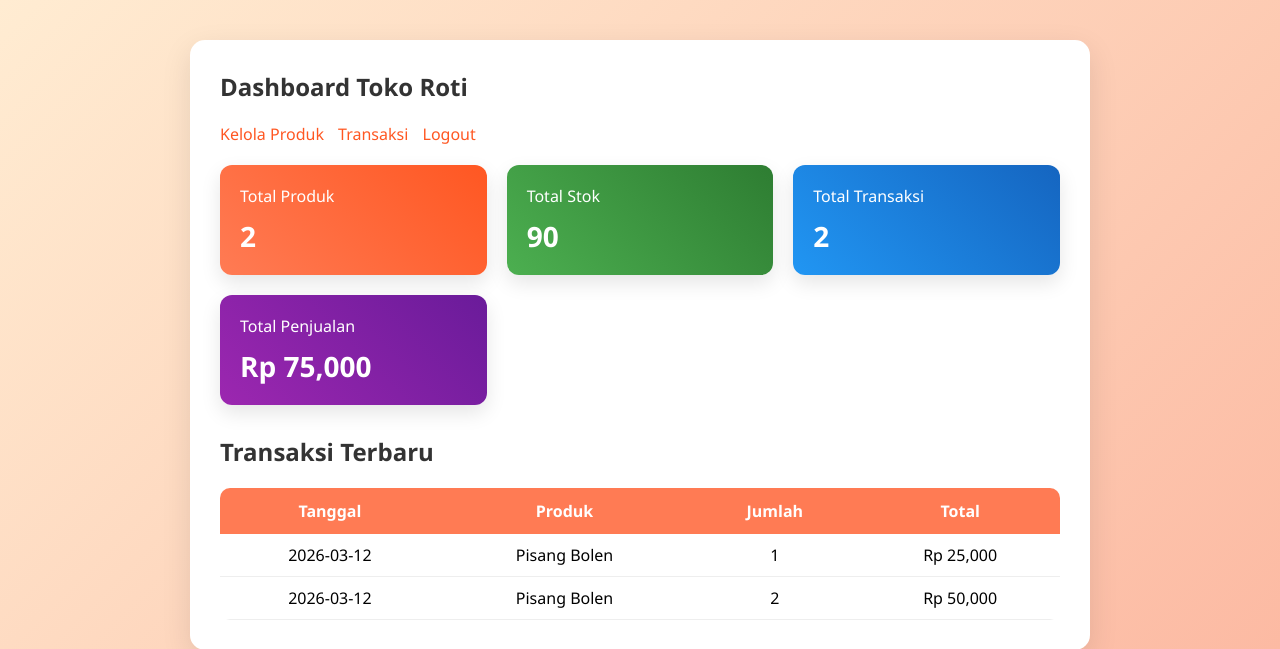
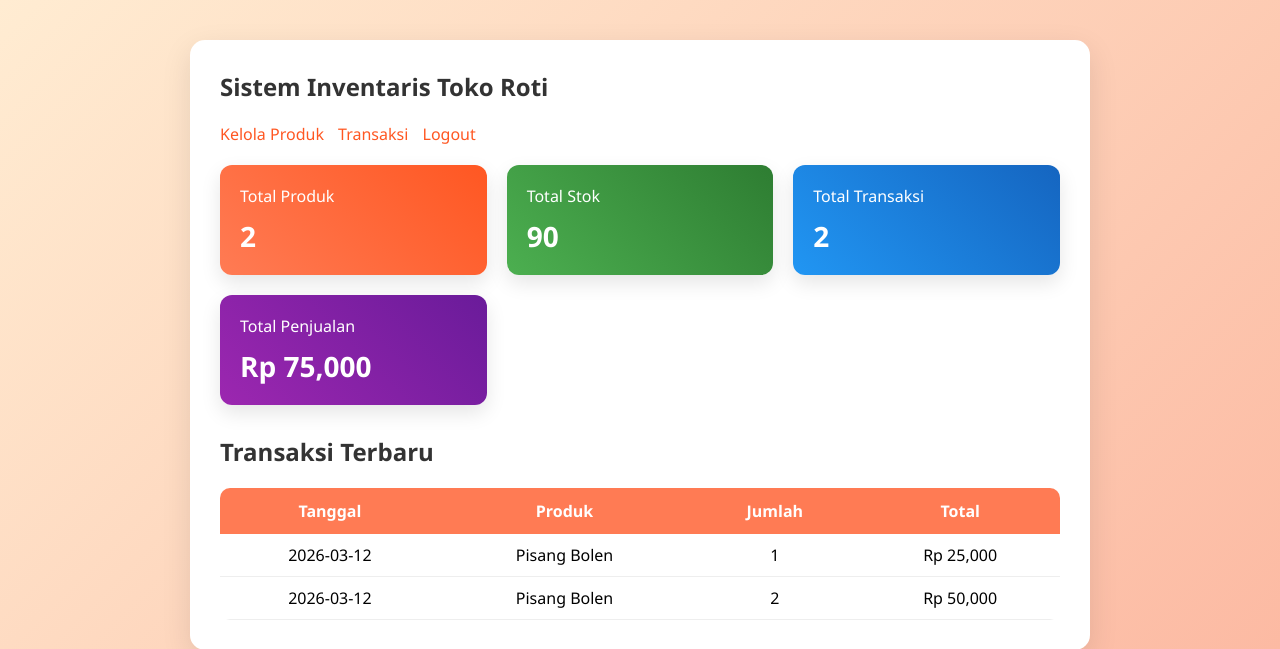
Before and after one commit to raflyhandika/toko_roti, a PHP site: page /dashboard.php in a window 1280 px wide. Shown: the top 649 px of the page. Run offline with PHP 8.4, Linux system fonts and the light colour scheme; a user stored in the database is signed in; data comes from the database, SQL or seed files in the repository.

Commit message:
Update File

```diff
--- a/dashboard.php
+++ b/dashboard.php
@@ -80,7 +80,7 @@ margin-top:10px;
 
 <div class="container">
 
-<h2>Dashboard Toko Roti</h2>
+<h2>Sistem Inventaris Toko Roti</h2>
 
 <div class="nav">
 <a href="produk.php">Kelola Produk</a>
```
